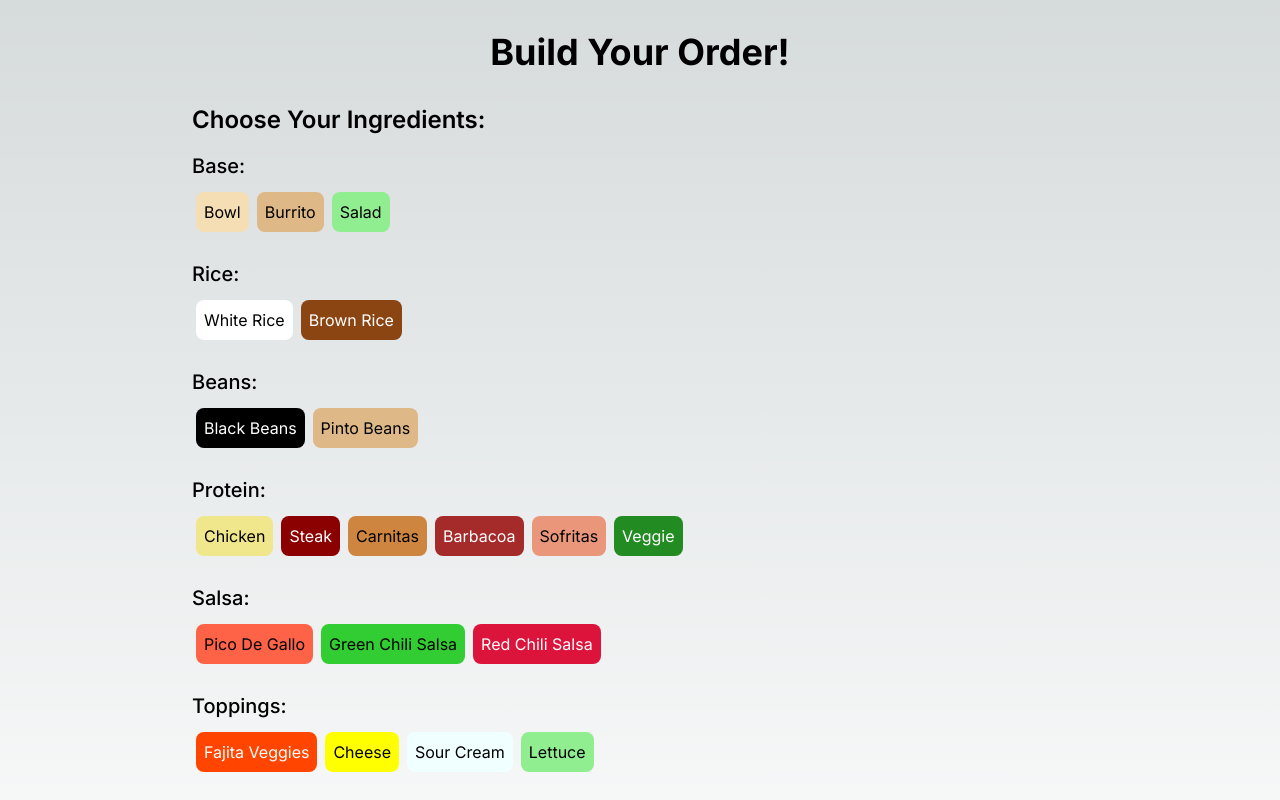
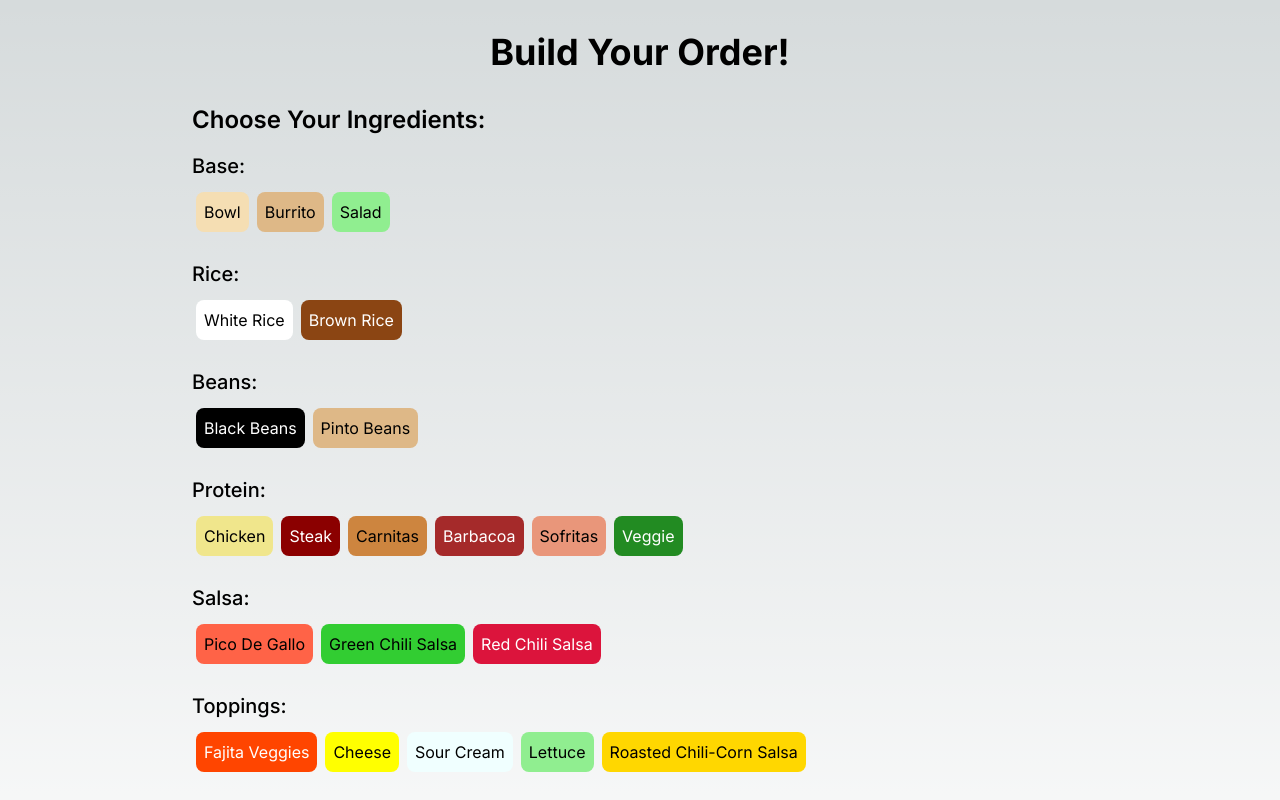
Before and after one commit to mtrejo0/chipotle-order, a Next.js app: page / in a window 1280 px wide. Shown: the top 800 px of the page. Built offline with nearby package versions, Linux system fonts and the light colour scheme.

Commit message:
how could I forget

```diff
--- a/app/page.js
+++ b/app/page.js
@@ -32,7 +32,8 @@ const ingredients = {
     { name: 'Fajita Veggies', color: '#FF4500' },
     { name: 'Cheese', color: '#FFFF00' },
     { name: 'Sour Cream', color: '#F0FFFF' },
-    { name: 'Lettuce', color: '#90EE90' }
+    { name: 'Lettuce', color: '#90EE90' },
+    { name: 'Roasted Chili-Corn Salsa', color: '#FFD700' }
   ],
   extras: [
     { name: 'Queso Blanco $', color: '#FFFDD0' },
```
